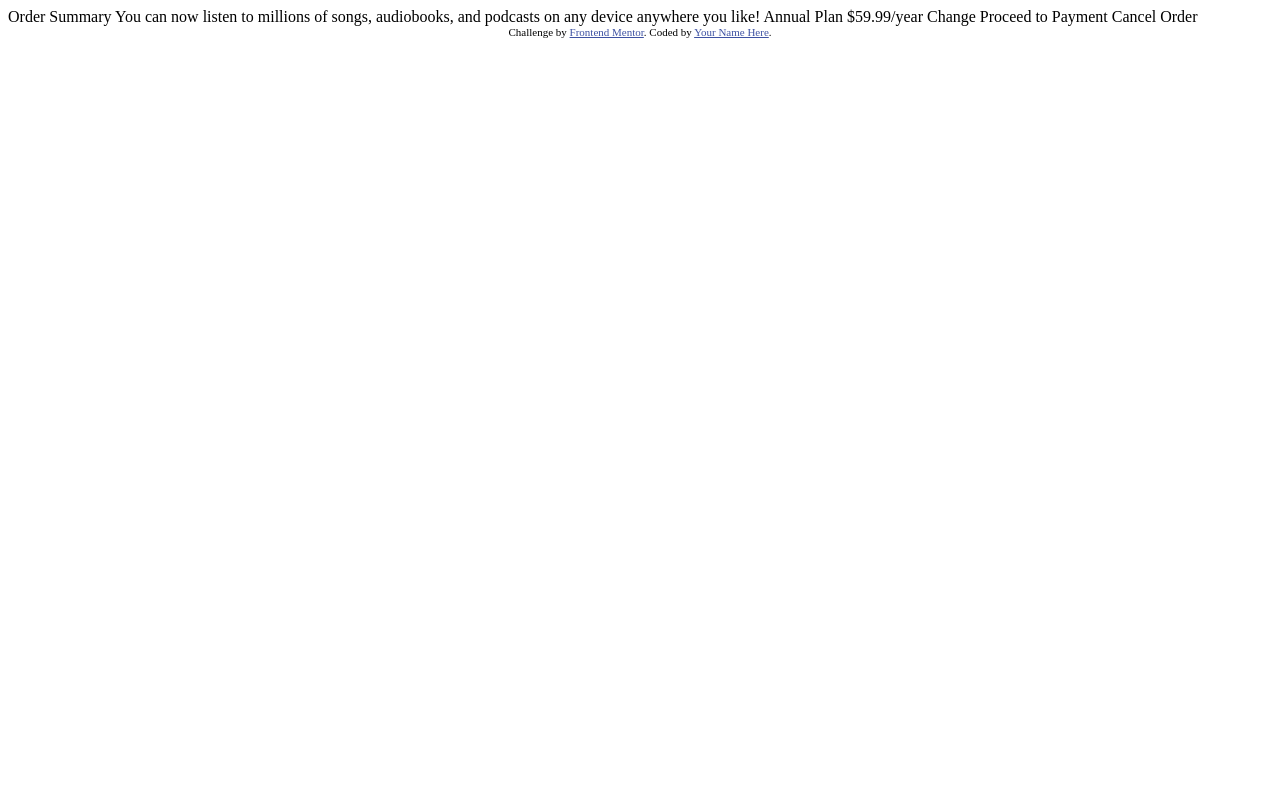
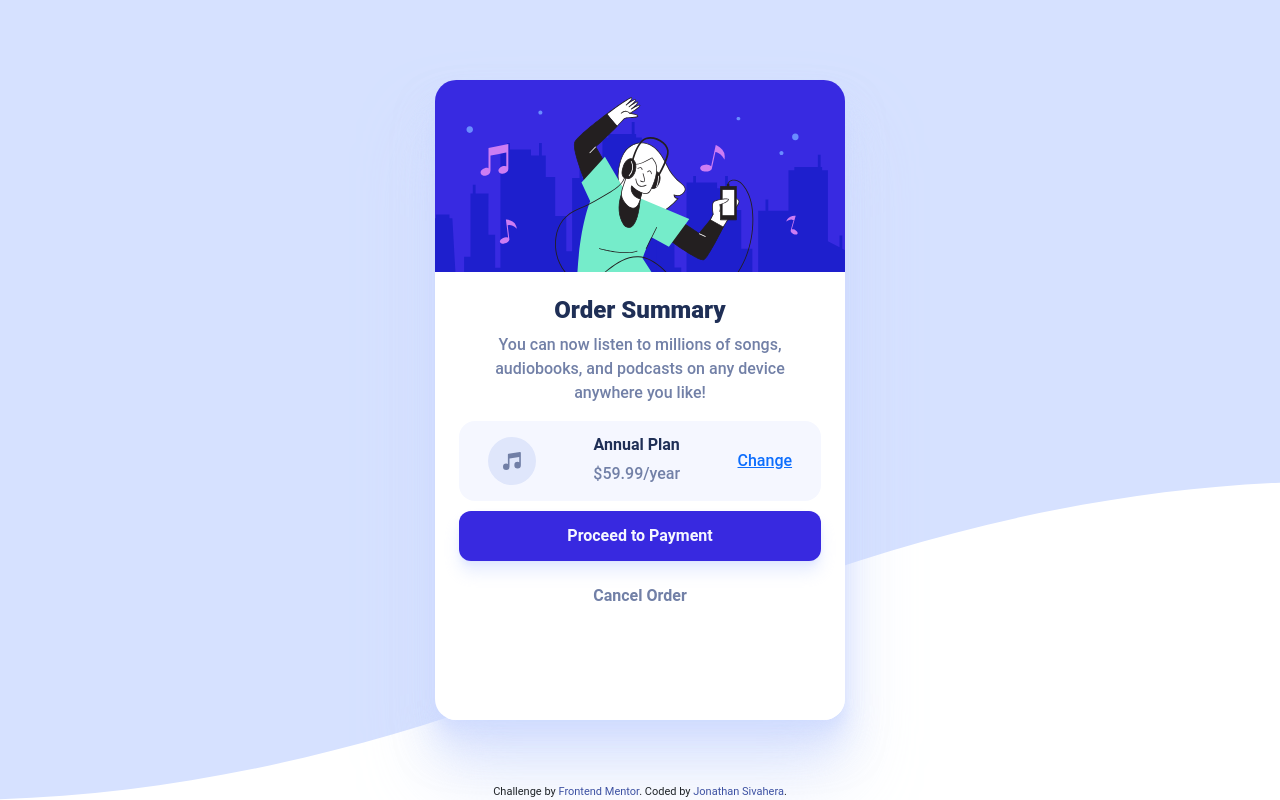
Before and after one commit to jssol/order-summary-card, a plain HTML site: page index.html in a window 1280 px wide. Drawn offline with nearby package versions, Linux system fonts and the light colour scheme; a web font is replaced by a local one.

Commit message:
Project done

```diff
--- a/index.html
+++ b/index.html
@@ -1,37 +1,63 @@
-<!DOCTYPE html>
+<!doctype html>
 <html lang="en">
 <head>
   <meta charset="UTF-8">
   <meta name="viewport" content="width=device-width, initial-scale=1.0"> <!-- displays site properly based on user's device -->
 
+  <link href="https://cdn.jsdelivr.net/npm/bootstrap@5.0.2/dist/css/bootstrap.min.css" rel="stylesheet" integrity="sha384-EVSTQN3/azprG1Anm3QDgpJLIm9Nao0Yz1ztcQTwFspd3yD65VohhpuuCOmLASjC" crossorigin="anonymous">
+
   <link rel="icon" type="image/png" sizes="32x32" href="./images/favicon-32x32.png">
 
-  <title>Frontend Mentor | Order summary card</title>
+  <link rel="stylesheet" href="style.css">
 
-  <!-- Feel free to remove these styles or customise in your own stylesheet 👍 -->
+  <title>Order summary card</title>
+
   <style>
-    .attribution { font-size: 11px; text-align: center; }
-    .attribution a { color: hsl(228, 45%, 44%); }
+    .footer { position: absolute; bottom: 0; font-size: 11px; text-align: center; }
+    .footer a { color: hsl(228, 45%, 44%); text-decoration: none; }
   </style>
 </head>
-<body>
+<body class="body">
 
-  Order Summary
+  <main class="main">
+    <div class="hero-image">
 
-  You can now listen to millions of songs, audiobooks, and podcasts on any
-  device anywhere you like!
+    </div>
 
-  Annual Plan
-  $59.99/year
+    <section class="content">
+      <h1 class="headings title">
+        Order Summary
+      </h1>
 
-  Change
+      <p class="text">
+        You can now listen to millions of songs, audiobooks, and podcasts on any
+        device anywhere you like!
+      </p>
 
-  Proceed to Payment
-  Cancel Order
+      <section class="pricing">
+        <svg xmlns="http://www.w3.org/2000/svg" width="48" height="48"><g fill="none" fill-rule="evenodd"><circle cx="24" cy="24" r="24" fill="#DFE6FB"/><path fill="#717FA6" fill-rule="nonzero" d="M32.574 15.198a.81.81 0 00-.646-.19L20.581 16.63a.81.81 0 00-.696.803V26.934a3.232 3.232 0 00-1.632-.44A3.257 3.257 0 0015 29.747 3.257 3.257 0 0018.253 33a3.257 3.257 0 003.253-3.253v-8.37l9.726-1.39v5.327a3.232 3.232 0 00-1.631-.441 3.257 3.257 0 00-3.254 3.253 3.257 3.257 0 003.254 3.253 3.257 3.257 0 003.253-3.253V15.81a.81.81 0 00-.28-.613z"/></g></svg>
 
-  <div class="attribution">
+        <div class="plan">
+          <h2 class="headings subtitle">Annual Plan</h2>
+          <p class="text">$59.99/year</p>
+        </div>
+
+        <a class="change" href="#">Change</a>
+      </section>
+
+      <button class="btn btn-block links payment">
+        Proceed to Payment
+      </button>
+
+      <button class="btn btn-block links cancel">
+        Cancel Order
+      </button>
+    </section>
+  </main>
+
+  <footer class="footer">
     Challenge by <a href="https://www.frontendmentor.io?ref=challenge" target="_blank">Frontend Mentor</a>.
-    Coded by <a href="#">Your Name Here</a>.
-  </div>
+    Coded by <a href="twitter.com/sivaheraj">Jonathan Sivahera</a>.
+  </footer>
 </body>
 </html>
--- /dev/null
+++ b/style.css
@@ -0,0 +1,238 @@
+@import url('https://fonts.google.com/specimen/Red+Hat+Display');
+
+:root {
+    --prim-pale-blue: hsl(225, 100%, 94%);
+    --prim-bright-blue: hsl(245, 75%, 52%);
+
+    --neut-v-pale-blue: hsl(225, 100%, 98%);
+    --neut-desat-blue: hsl(224, 23%, 55%);
+    --dark-blue: hsl(223, 47%, 23%);
+
+    --fs-text: 1em;
+    --fs-h1: 1.5em;
+
+    --fw-norm: 550;
+    --fw-bold: 700;
+    --fw-xbold: 900;
+
+    --shadow-color: 225deg 95% 90%;
+    --shadow-elevation-low:
+      0px 0.6px 0.8px hsl(var(--shadow-color) / 0.22),
+      0px 2.4px 3.1px -1.2px hsl(var(--shadow-color) / 0.44);
+    --shadow-elevation-medium:
+      0px 0.6px 0.8px hsl(var(--shadow-color) / 0.2),
+      0px 3.7px 4.9px -0.6px hsl(var(--shadow-color) / 0.34),
+      -0.1px 12px 15.8px -1.2px hsl(var(--shadow-color) / 0.47);
+    --shadow-elevation-high:
+      0px 0.6px 0.8px hsl(var(--shadow-color) / 0.23),
+      0px 7.3px 9.6px -0.3px hsl(var(--shadow-color) / 0.32),
+      -0.1px 15.1px 19.8px -0.6px hsl(var(--shadow-color) / 0.41),
+      -0.2px 29.4px 38.6px -0.9px hsl(var(--shadow-color) / 0.5),
+      -0.3px 55.2px 72.5px -1.2px hsl(var(--shadow-color) / 0.59);
+}
+
+html {
+    scroll-behavior: smooth;
+    overflow-x: hidden;
+    height: 100%;
+}
+
+.body {
+    background: url('./images/pattern-background-mobile.svg');
+    background-repeat: no-repeat;
+    background-size: cover;
+    background-attachment: fixed;
+    background-position: center;
+    width: 100vw;
+    height: 100vh;
+    font-family: 'Red Hat Display', Roboto, Montserrat, Poppins, serif;
+    overflow-x: inherit;
+    display: flex;
+    flex-direction: column;
+    justify-content: center;
+    align-items: center;
+}
+
+.main {
+    margin: 0 auto;
+    padding: 0;
+    border-radius: 1.325em;
+    width: 88%;
+    height: 78%;
+    overflow: hidden;
+    box-shadow: var(--shadow-elevation-high);
+}
+
+.content {
+    background: #fff;
+    padding: 1.25em;
+    text-align: center;
+    height: 100%;;
+}
+
+.hero-image {
+    padding: 0;
+    background: url('./images/illustration-hero.svg');
+    background-size: cover;
+    background-repeat: no-repeat;
+    width: 100%;
+    height: 30%;
+}
+
+.pricing {
+    display: flex;
+    flex-direction: row;
+    justify-content: space-around;
+    align-items: center;
+    background: var(--neut-v-pale-blue);
+    border-radius: 1em;
+    height: 5em;
+    width: 100%;
+}
+
+.headings {
+    color: var(--dark-blue);
+}
+
+.title {
+    font-size: var(--fs-h1);
+    font-weight: var(--fw-xbold);
+}
+
+.subtitle {
+    font-size: var(--fs-text);
+    font-weight: var(--fw-bold);
+}
+
+.text {
+    font-size: var(--fs-text);
+    font-weight: var(--fw-norm);
+    color: var(--neut-desat-blue);
+}
+
+.links {
+    font-size: var(--fs-text);
+    font-weight: var(--fw-bold);
+    border-radius: .75em;
+    border-width: 0;
+    width: 100%;
+    height: 3.125em;
+    margin: .625em 0;
+    cursor: pointer;
+}
+
+.payment {
+    color: var(--neut-v-pale-blue);
+    background: var(--prim-bright-blue);
+    box-shadow: var(--shadow-elevation-medium);
+}
+
+.payment:hover {
+    background: hsl(245, 75%, 65%);
+    transition: background 80ms ease-in-out;
+}
+
+.cancel {
+    background: transparent;
+    color: var(--neut-desat-blue);
+    margin: 0;
+}
+
+.cancel:hover {
+    color: var(--dark-blue);
+    transition: color 80ms ease-in-out;
+}
+
+.change {
+    font-weight: var(--fw-norm);
+}
+
+.change:hover {
+    text-decoration: none;
+    transition: text-decoration 80ms ease-in-out;
+}
+
+.plan {
+    display: flex;
+    flex-direction: column;
+    justify-content: space-between;
+    align-items: center;
+    justify-self: center;
+    align-self: center;
+}
+
+.plan > * {
+    margin: 0.25em 0;
+}
+
+
+
+@media (min-width: 768px) and (orientation: landscape) {
+    .body {
+        background: url('./images/pattern-background-desktop.svg');
+        background-repeat: no-repeat;
+        background-size: cover;
+        background-attachment: fixed;
+        background-position: center;
+        font-family: 'Red Hat Display', Roboto, Montserrat, Poppins, serif;
+    }
+
+    .main {
+        width: 32%;
+        height: 80%;
+    }
+
+    .content {
+        padding: 1.5em;
+        display: flex;
+        flex-direction: column;
+        align-items: center;
+        justify-content: flex-start;
+        height: 100%;
+    }
+}
+
+@media (min-width: 768px) and (orientation: portrait) {
+    .main {
+        width: 60%;
+        height: 60%;
+    }
+
+    .content {
+        padding: 3em;
+        display: flex;
+        flex-direction: column;
+        align-items: center;
+        justify-content: flex-start;
+    }
+}
+
+@media (min-width: 1024px) and (orientation: portrait) {
+    .main {
+        width: 60%;
+        height: 50%;
+    }
+
+    .content {
+        padding: 4em;
+        display: flex;
+        flex-direction: column;
+        align-items: center;
+        justify-content: flex-start;
+        height: 100%;
+    }
+}
+
+@media (max-height: 640px) and (orientation: portrait) {
+    .main {
+        width: 88%;
+        height: 85%;
+    }
+
+    .content {
+        padding: 1.2em;
+        display: flex;
+        flex-direction: column;
+        align-items: center;
+    }
+}
```
